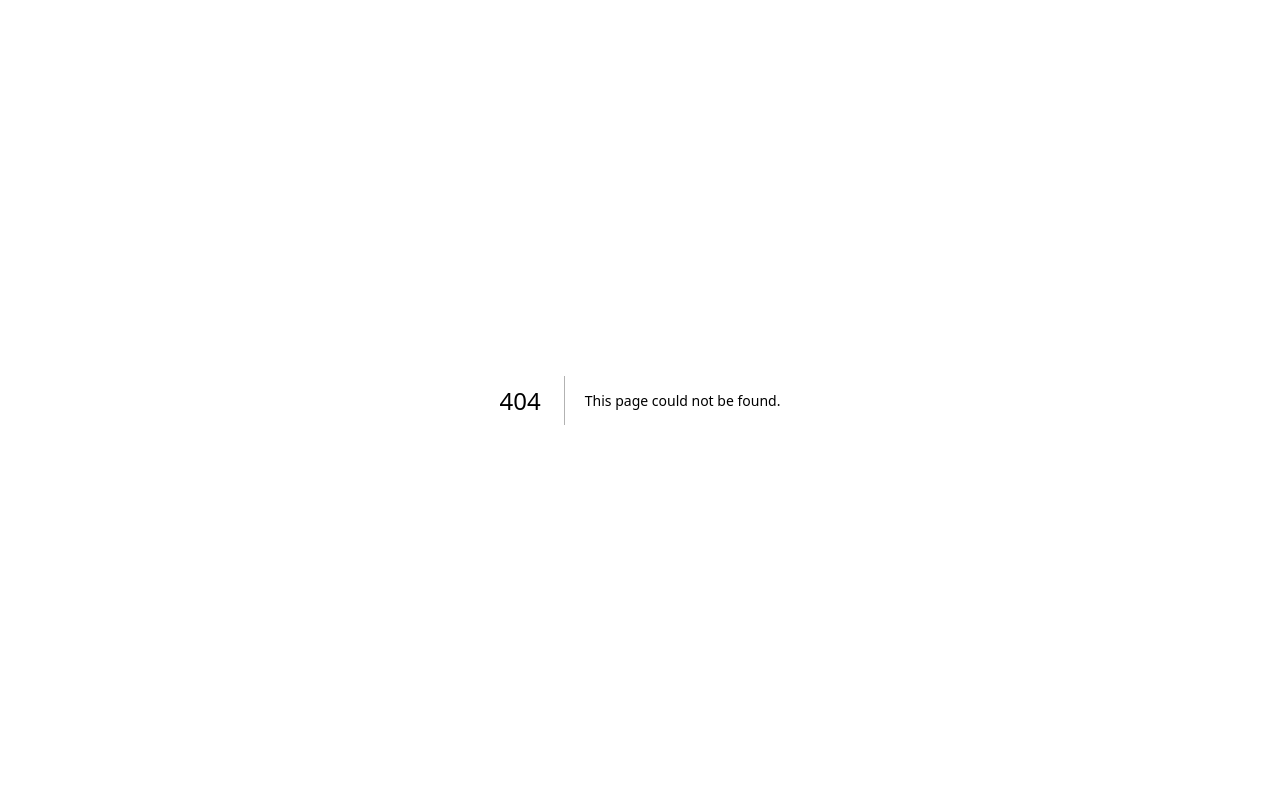
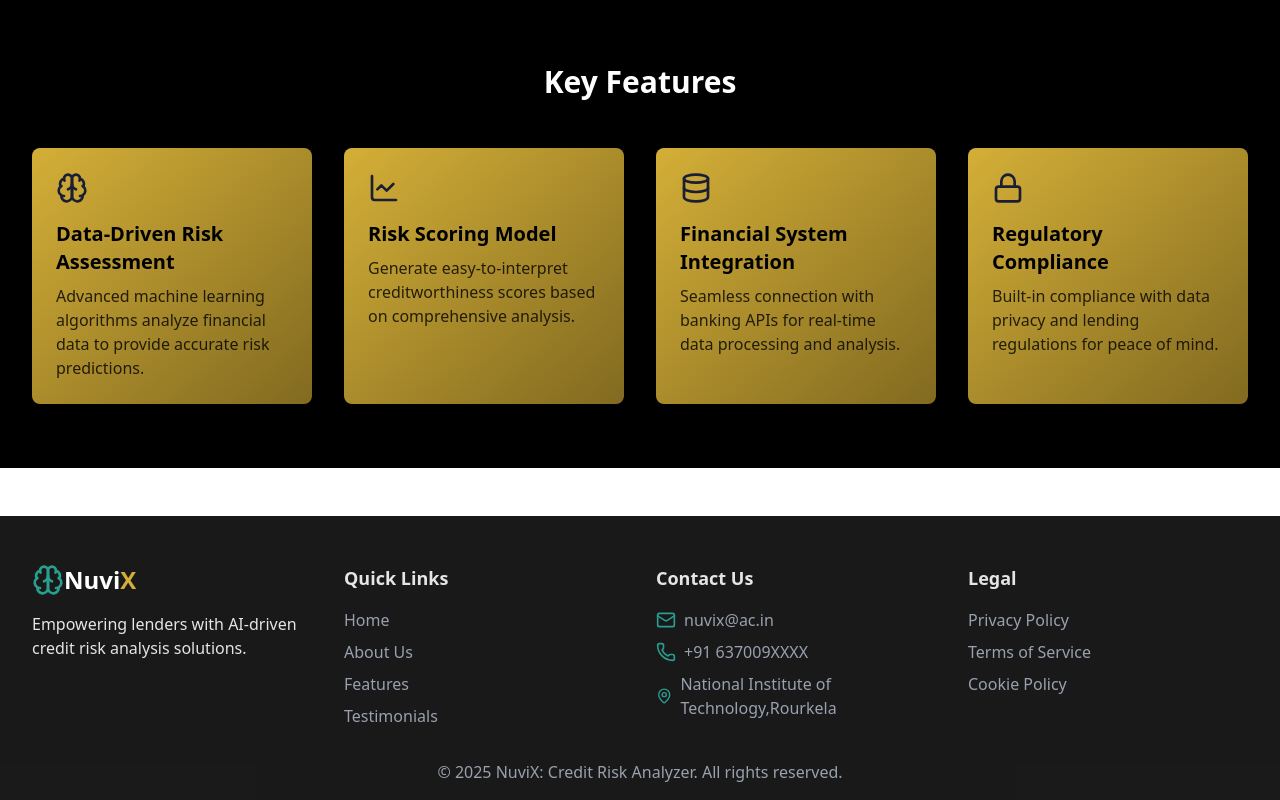
Before and after one commit to Shail-ja/project-NuviX, a Next.js app in the folder my-app/: page /Features in a window 1280 px wide. Before the commit this address had no page. Built offline with nearby package versions, Linux system fonts and the light colour scheme.

Commit message:
added features and some color changes

```diff
--- /dev/null
+++ b/my-app/src/app/Features/page.tsx
@@ -0,0 +1,98 @@
+// import { Brain, LineChart, Lock, Database } from "lucide-react";
+
+// const features = [
+//   {
+//     icon: <Brain className="h-8 w-8 text-[var(--color-golden)]" />,
+//     title: "Data-Driven Risk Assessment",
+//     description: "Advanced machine learning algorithms analyze financial data to provide accurate risk predictions."
+//   },
+//   {
+//     icon: <LineChart className="h-8 w-8 text-[var(--color-golden)]" />,
+//     title: "Risk Scoring Model",
+//     description: "Generate easy-to-interpret creditworthiness scores based on comprehensive analysis."
+//   },
+//   {
+//     icon: <Database className="h-8 w-8 text-[var(--color-golden)]" />,
+//     title: "Financial System Integration",
+//     description: "Seamless connection with banking APIs for real-time data processing and analysis."
+//   },
+//   {
+//     icon: <Lock className="h-8 w-8 text-[var(--color-golden)]" />,
+//     title: "Regulatory Compliance",
+//     description: "Built-in compliance with data privacy and lending regulations for peace of mind."
+//   }
+// ];
+
+// const Features = () => {
+//   return (
+//     <section id="features" className="py-16 bg-[var(--color-background)]">
+//       <div className="max-w-7xl mx-auto px-4 sm:px-6 lg:px-8">
+//         <h2 className="text-3xl font-bold text-center text-[var(--color-text)] mb-12">
+//           Key Features
+//         </h2>
+//         <div className="grid grid-cols-1 md:grid-cols-2 lg:grid-cols-4 gap-8">
+//           {features.map((feature, index) => (
+//             <div
+//               key={index}
+//               className="p-6 bg-[var(--color-primary)] rounded-2xl border-2 border-[var(--color-muted-gold)] shadow-lg hover:shadow-2xl transition duration-300 transform hover:-translate-y-2 hover:scale-105"
+//             >
+//               <div className="mb-4">{feature.icon}</div>
+//               <h3 className="text-xl font-semibold mb-2 text-[var(--color-text)]">{feature.title}</h3>
+//               <p className="text-[var(--color-muted-gold)]">{feature.description}</p>
+//             </div>
+//           ))}
+//         </div>
+//       </div>
+//     </section>
+//   );
+// };
+
+// export default Features;
+
+import { Brain, LineChart, Lock, Database } from 'lucide-react';
+
+const features = [
+  {
+    icon: <Brain className="h-8 w-8 text-[var(--color-primary)]" />,
+    title: "Data-Driven Risk Assessment",
+    description: "Advanced machine learning algorithms analyze financial data to provide accurate risk predictions."
+  },
+  {
+    icon: <LineChart className="h-8 w-8 text-[var(--color-primary)]" />,
+    title: "Risk Scoring Model",
+    description: "Generate easy-to-interpret creditworthiness scores based on comprehensive analysis."
+  },
+  {
+    icon: <Database className="h-8 w-8 text-[var(--color-primary)]" />,
+    title: "Financial System Integration",
+    description: "Seamless connection with banking APIs for real-time data processing and analysis."
+  },
+  {
+    icon: <Lock className="h-8 w-8 text-[var(--color-primary)]" />,
+    title: "Regulatory Compliance",
+    description: "Built-in compliance with data privacy and lending regulations for peace of mind."
+  }
+];
+
+const Features = () => {
+  return (
+    <section id="features" className="py-16 bg-[var(--color-background)]">
+      <div className="max-w-7xl mx-auto px-4 sm:px-6 lg:px-8">
+        <h2 className="text-3xl font-bold text-center text-white mb-12">
+          Key Features
+        </h2>
+        <div className="grid grid-cols-1 md:grid-cols-2 lg:grid-cols-4 gap-8">
+          {features.map((feature, index) => (
+            <div key={index} className="p-6 bg-gradient-to-br from-[var(--color-golden)] to-[var(--color-muted-gold)]/70 hover:scale-105 hover:bg-[var(--color-golden)]/70 rounded-lg shadow-lg hover:shadow-xl transition duration-300">
+              <div className="mb-4">{feature.icon}</div>
+              <h3 className="text-xl font-bold mb-2">{feature.title}</h3>
+              <p className="text-black/80">{feature.description}</p>
+            </div>
+          ))}
+        </div>
+      </div>
+    </section>
+  );
+};
+
+export default Features;
--- a/my-app/src/app/global.css
+++ b/my-app/src/app/global.css
@@ -4,7 +4,7 @@
   --color-primary: #1A1F36; /* Midnight Blue (Luxury, Security) */
   --color-golden: #D4AF37; /* Gold (Prestige, High Value) */
   --color-accent: #2A9D8F; /* Teal (Growth & Stability) */
-  --color-background: #121212; /* Charcoal (Sleek & Modern) */
+  --color-background: black; /* Charcoal (Sleek & Modern) */
   --color-text: #E5E5E5; /* Light Gray (Readable on Dark) */
   --color-muted-gold: #B9972E;
 }
--- a/my-app/src/app/layout.tsx
+++ b/my-app/src/app/layout.tsx
@@ -1,6 +1,6 @@
 
 import './global.css';
-// import Footer from '@/components/Footer';
+import Footer from '@/components/Footer';
 
 export const metadata = {
   title: 'NuviX',
@@ -18,7 +18,7 @@ export default function RootLayout({
         <main className="flex-1">
           {children}
         </main>
-        {/* <Footer /> */}
+        <Footer />
       </body>
     </html>
   );
--- a/my-app/src/app/page.tsx
+++ b/my-app/src/app/page.tsx
@@ -1,9 +1,9 @@
 "use client";
 
 import { usePathname } from 'next/navigation';
-import Navbar from '@/components/Navbar'
-
-import HeroSection from '@/components/HeroSection'
+import Navbar from '@/components/Navbar';
+import HeroSection from '@/components/HeroSection';
+import Features from '@/app/Features/page'
 import React from 'react'
 
 export default function Page({ children }: { children: React.ReactNode }) {
@@ -14,6 +14,7 @@ export default function Page({ children }: { children: React.ReactNode }) {
       {!hideNavbarRoutes.includes(pathname) && <Navbar />}
       {children}
         <HeroSection/>
+        <Features/>
     </>
   )
 }
--- a/my-app/src/app/signup/page.tsx
+++ b/my-app/src/app/signup/page.tsx
@@ -88,7 +88,7 @@ export default function SignupPage() {
     renderer.setSize(window.innerWidth, window.innerHeight);
     renderer.setPixelRatio(Math.min(window.devicePixelRatio, 2));
 
-    scene.background = new THREE.Color(0x121212);
+    scene.background = new THREE.Color(0x000000);
 
     // Particles setup
     const particlesGeometry = new THREE.BufferGeometry();
@@ -194,7 +194,7 @@ export default function SignupPage() {
         className="fixed inset-0 z-0 w-full h-full"
       />
 
-      <div className="bg-[var(--color-background)] backdrop-blur-lg shadow-2xl rounded-3xl w-full max-w-md p-8 space-y-6 border border-white/30 relative z-10">
+      <div className="bg-[#121212] backdrop-blur-lg shadow-2xl rounded-3xl w-full max-w-md p-8 space-y-6 border border-white/30 relative z-10">
         {/* Animated logo/header */}
         <div className="flex items-center justify-center mb-6">
           <Cloud className="text-[var(--color-golden)] w-12 h-12 mr-3 animate-bounce" />
--- a/my-app/src/components/Footer.tsx
+++ b/my-app/src/components/Footer.tsx
@@ -0,0 +1,62 @@
+import { Brain, Mail, Phone, MapPin } from 'lucide-react';
+
+const Footer = () => {
+  return (
+    <footer className="bg-black/90 text-[var(--color-text)]">
+      <div className="max-w-7xl mx-auto px-4 sm:px-6 lg:px-8 pt-12">
+        <div className="grid grid-cols-1 md:grid-cols-4 gap-8 mb-6">
+          <div>
+            <div className="flex items-center mb-4">
+            <Brain className="h-8 w-8 text-[var(--color-accent)]" />
+            <div className="font-bold text-2xl text-white transition-all duration-300 group-hover:[var(--color-accent)]">
+            Nuvi<span className="text-[var(--color-golden)]">X</span>
+            </div>
+            </div>
+            <p className="text-[var(--color-text)]">
+              Empowering lenders with AI-driven credit risk analysis solutions.
+            </p>
+          </div>
+          <div>
+            <h3 className="text-lg font-semibold mb-4">Quick Links</h3>
+            <ul className="space-y-2">
+              <li><a href="#home" className="text-gray-400 hover:[var(--color-accent)]">Home</a></li>
+              <li><a href="#about" className="text-gray-400 hover:[var(--color-accent)]">About Us</a></li>
+              <li><a href="#features" className="text-gray-400 hover:[var(--color-accent)]">Features</a></li>
+              <li><a href="#testimonials" className="text-gray-400 hover:[var(--color-accent)]">Testimonials</a></li>
+            </ul>
+          </div>
+          <div>
+            <h3 className="text-lg font-semibold mb-4">Contact Us</h3>
+            <ul className="space-y-2">
+              <li className="flex items-center">
+                <Mail className="h-5 w-5 mr-2 text-[var(--color-accent)]" />
+                <span className="text-gray-400">nuvix@ac.in</span>
+              </li>
+              <li className="flex items-center">
+                <Phone className="h-5 w-5 mr-2 text-[var(--color-accent)]" />
+                <span className="text-gray-400">+91 637009XXXX</span>
+              </li>
+              <li className="flex items-center">
+                <MapPin className="h-5 w-5 mr-2 text-[var(--color-accent)]" />
+                <span className="text-gray-400">National Institute of Technology,Rourkela</span>
+              </li>
+            </ul>
+          </div>
+          <div>
+            <h3 className="text-lg font-semibold mb-4">Legal</h3>
+            <ul className="space-y-2">
+              <li><a href="#" className="text-gray-400 hover:text-[var(--color-accent)]">Privacy Policy</a></li>
+              <li><a href="#" className="text-gray-400 hover:text-[var(--color-accent)]">Terms of Service</a></li>
+              <li><a href="#" className="text-gray-400 hover:text-[var(--color-accent)]">Cookie Policy</a></li>
+            </ul>
+          </div>
+        </div>
+      </div>
+        <div className="text-center mt-8 mb-4">
+          <p className="text-gray-400 text-center">© 2025 NuviX: Credit Risk Analyzer. All rights reserved.</p>
+        </div>
+    </footer>
+  );
+};
+
+export default Footer;
--- a/my-app/src/components/Navbar.tsx
+++ b/my-app/src/components/Navbar.tsx
@@ -14,7 +14,7 @@ export default function Navbar() {
   const navLinks = [
     { name: "Home", path: "/", icon: <Home className="h-5 w-5" /> },
     { name: "About us", path: "/about", icon: <Info className="h-5 w-5" /> },
-    { name: "Features", path: "/guide", icon: <BookOpen className="h-5 w-5" /> },
+    { name: "Features", path: "/Features", icon: <BookOpen className="h-5 w-5" /> },
     { name: "Community", path: "/community", icon: <Users className="h-5 w-5" /> },
   ]
 
@@ -37,7 +37,7 @@ export default function Navbar() {
       className={`fixed w-full z-50 transition-all duration-300 ${
         scrolled
           ? "bg-[var(--color-background)]"
-          : "bg-[var(--color-background)]"
+          : "bg-black"
       }`}
     >
       <div className="max-w-7xl mx-auto px-6">
@@ -100,7 +100,7 @@ export default function Navbar() {
                   </defs>
                 </svg>
               </div>
-              <div className="font-bold text-2xl text-white transition-all duration-300 group-hover:text-sky-100">
+              <div className="font-bold text-2xl text-white transition-all duration-300 group-hover:[var(--color-accent)]">
                 Nuvi<span className="text-[var(--color-golden)]">X</span>
               </div>
             </Link>
```
